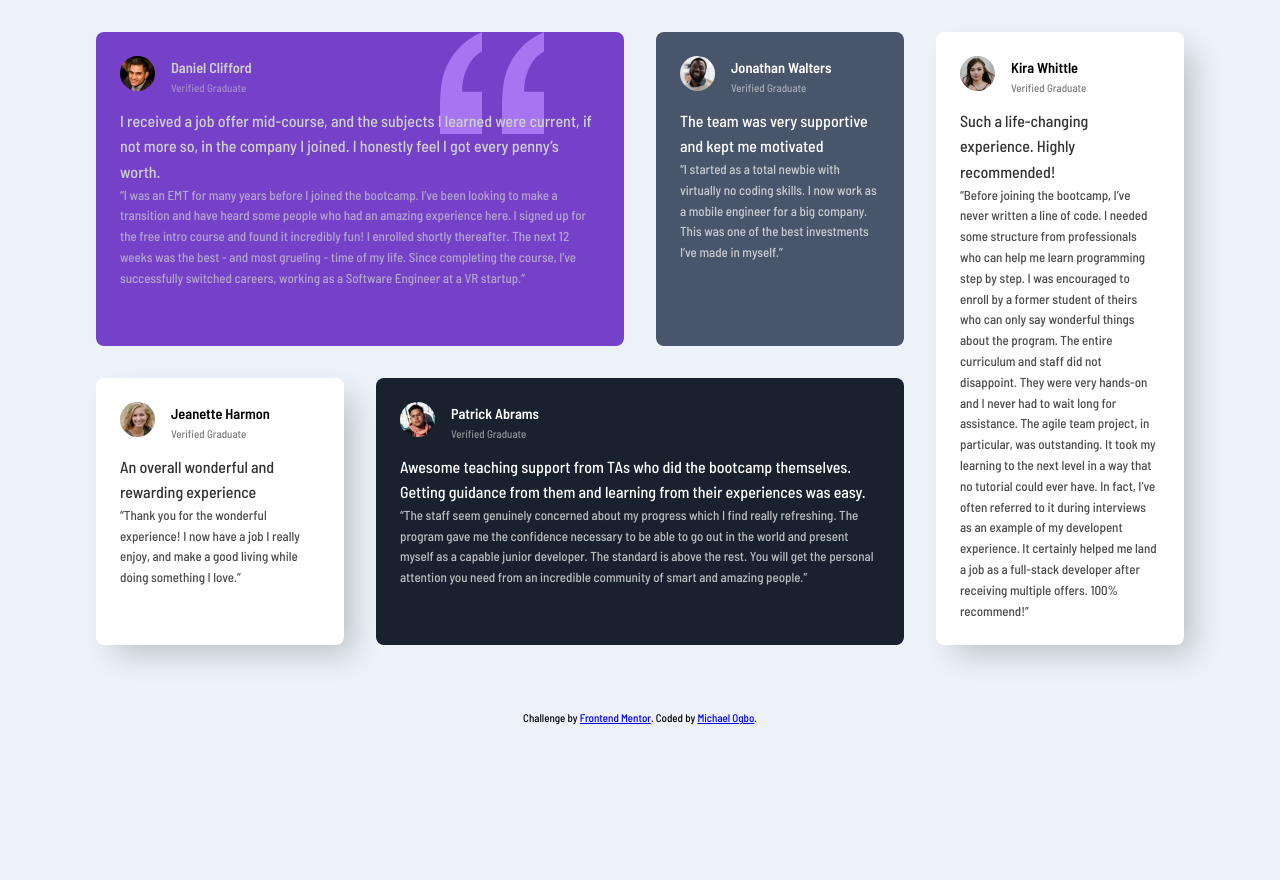
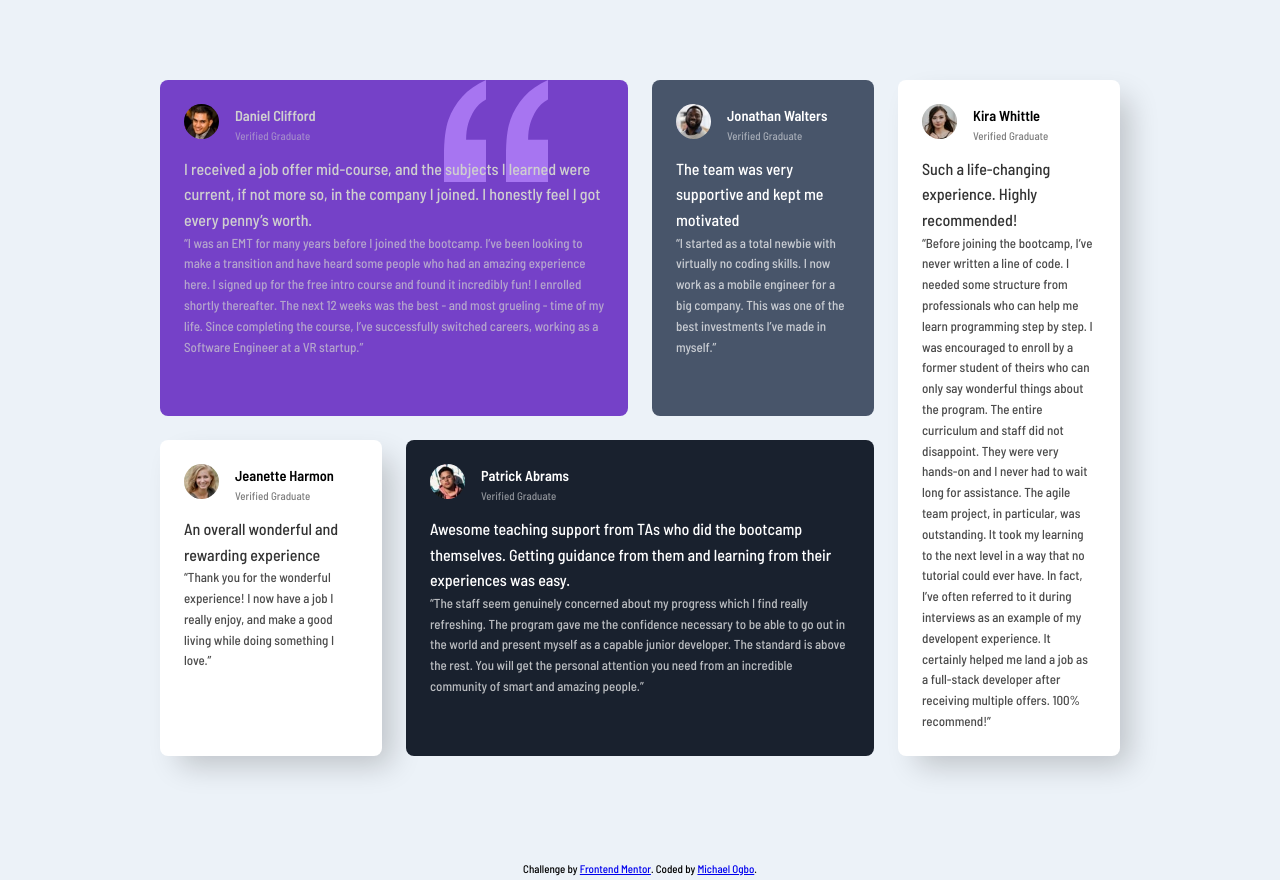
Before and after one commit to mikeyxx/testimonials-grid-section, a plain HTML site: page index.html in a window 1280 px wide. Before the commit the page ends 832 px from the top, so only its background shows below. Drawn offline with nearby package versions, Linux system fonts and the light colour scheme; files that its build step writes are made by us from their sources.

Commit message:
Update styles.scss

```diff
--- a/styles.scss
+++ b/styles.scss
@@ -69,8 +69,8 @@ h2 {
 }
 
 .container {
-    width: 85vw;
-    margin: 2rem auto;
+    width: 75vw;
+    margin: 5rem auto;
     display: flex;
     flex-flow: column wrap;
     flex: auto;
@@ -210,7 +210,7 @@ h2 {
 @media (min-width: 769px) {
     .container {
         display: grid;
-        gap: 1.5rem;
+        gap: 1.2rem;
         grid-template-columns: repeat(3, 1fr);
         grid-template-rows: auto auto;
         grid-template-areas:
@@ -223,7 +223,7 @@ h2 {
 @media (min-width: 1024px) {
     .container {
         display: grid;
-        gap: 2rem;
+        gap: 1.5rem;
         grid-template-columns: repeat(4, 1fr);
         grid-template-areas:
         "first-section first-section second-section fifth-section"
```
